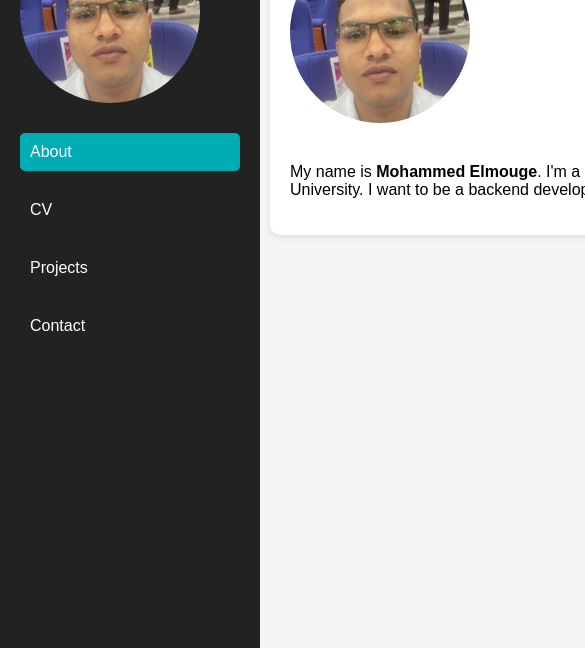
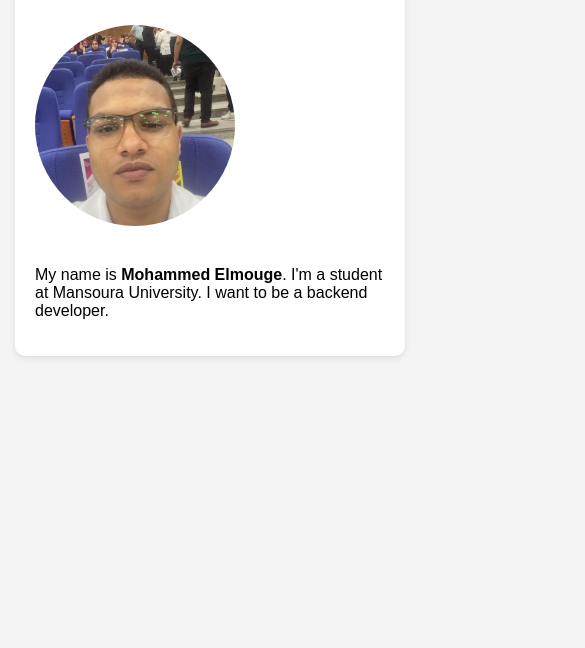
Before and after one commit to mohammed-elmogy/CV, a plain HTML site: page index.html in a window 390 px wide. Shown: the part 196-844 px from the top of the page, 585 px wide, since content can reach past the window. Drawn offline with Linux system fonts and the light colour scheme.

Commit message:
Add files via upload

```diff
--- a/index.html
+++ b/index.html
@@ -9,8 +9,9 @@
       margin: 0;
       font-family: Arial, sans-serif;
       display: flex;
-      height: 100vh;
+      min-height: 100vh;
       background: #f4f4f4;
+      flex-wrap: wrap; /* عشان يتغير الترتيب في الشاشات الصغيرة */
     }
 
     /* Sidebar */
@@ -46,7 +47,7 @@
     .content {
       margin-left: 240px;
       padding: 30px;
-      width: 100%;
+      width: calc(100% - 240px);
     }
 
     section {
@@ -71,9 +72,11 @@
     }
 
     /* Image */
-    img {
-      max-width: 180px;
+    section img {
+      max-width: 300px;
+      width: 200px;
       border-radius: 50%;
+      display: inline-block;
       margin: 20px 0;
     }
 
@@ -99,30 +102,63 @@
       text-decoration: none;
       font-weight: bold;
       width: 100px;
-      height: 20px;
+      text-align: center;
       color: #fff;
       background-color:  #00adb5;
       padding: 5px;
       border-radius: 5px;
     }
+
     #add-project {
       display: none;
       background: #eee;
       border-radius: 5px;
       width: 100%;
-      height: 100vh;
+      min-height: 100vh;
       padding: 20px;
     }
     #add-project input,
     #add-project textarea {
-      display:block ;
+      display:block;
       width: 90%;
       margin: 10px auto;
       padding: 10px;
       border-radius: 5px;
       border: 1px solid #ccc;
     }
+
+    /* 📱 Media Queries */
+    @media (max-width: 768px) {
+      body {
+        flex-direction: column;
+      }
+      .sidebar {
+        position: relative;
+        width: 100%;
+        height: auto;
+        flex-direction: row;
+        justify-content: space-around;
+      }
+      .sidebar img {
+        display: none; /* نخفي الصورة عشان تاخد مساحة كبيرة في الموبايل */
+      }
+      .sidebar h2 {
+        display: none; /* نخفي العنوان في الموبايل */
+      }
+      .content {
+        margin-left: 0;
+        width: 100%;
+        padding: 15px;
+      }
+    }
+
+    @media (max-width: 480px) {
+      .project-list {
+        grid-template-columns: 1fr; /* مشروع واحد في السطر */
+      }
+    }
   </style>
+
   <script>
     // تهيئة localStorage
     if(!localStorage.getItem("projects")){
@@ -217,6 +253,9 @@
   </script>
 </head>
 <body>
+
+</head>
+<body>
 <div id="main">
   <!-- Sidebar -->
   <div class="sidebar">
```
